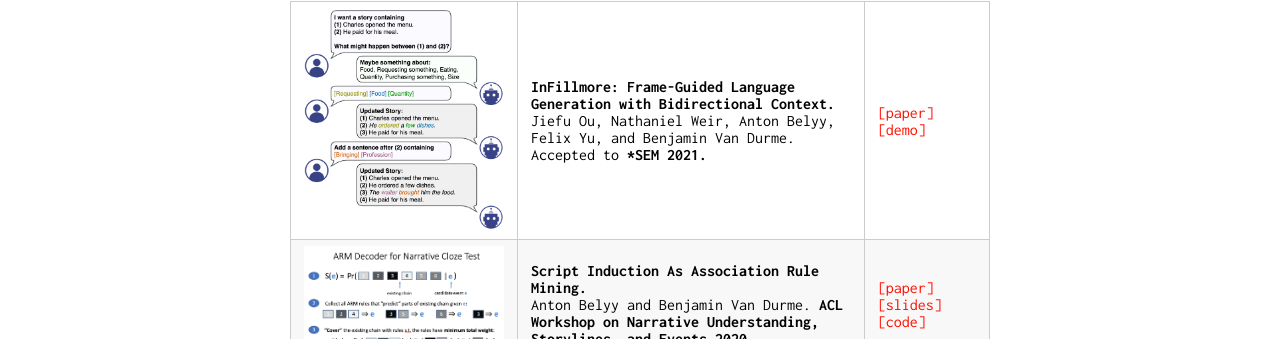
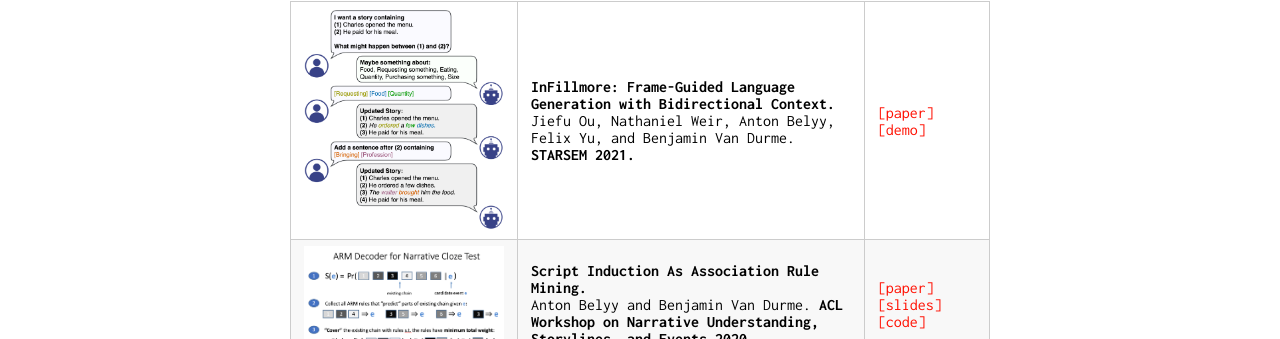
Before and after one commit to AVBelyy/AVBelyy.github.io, a Jekyll site: the page built from index.md, in a window 1280 px wide. Shown: the part 635-974 px from the top of the page. Built offline with Jekyll 4.4.1, drawn with Linux system fonts in a browser that asks for light colours.

Commit message:
Update index.md

```diff
--- a/index.md
+++ b/index.md
@@ -14,7 +14,7 @@ I received B.Sc. in Applied Maths and Computer Science from [ITMO University](ht
 
 ## My papers
 
-<img src="img/publications/infillmore.png" alt="InFillmore screenshot" style="width: 200px"/> | **InFillmore: Frame-Guided Language Generation with Bidirectional Context.** <br>Jiefu Ou, Nathaniel Weir, Anton Belyy, Felix Yu, and Benjamin Van Durme. Accepted to **\*SEM 2021.** | [[paper]](https://arxiv.org/abs/2103.04941) [[demo]](https://nlp.jhu.edu/demos/infillmore)
+<img src="img/publications/infillmore.png" alt="InFillmore screenshot" style="width: 200px"/> | **InFillmore: Frame-Guided Language Generation with Bidirectional Context.** <br>Jiefu Ou, Nathaniel Weir, Anton Belyy, Felix Yu, and Benjamin Van Durme. **STARSEM 2021.** | [[paper]](https://aclanthology.org/2021.starsem-1.12.pdf) [[demo]](https://nlp.jhu.edu/demos/infillmore)
 <img src="img/publications/si-as-arm.png" alt="SI as ARM screenshot" style="width: 200px"/> | **Script Induction As Association Rule Mining.** <br>Anton Belyy and Benjamin Van Durme. **ACL Workshop on Narrative Understanding, Storylines, and Events 2020.** | [[paper]](https://www.aclweb.org/anthology/2020.nuse-1.7/) [[slides]](https://slideslive.com/38929746/script-induction-as-association-rule-mining) [[code]](https://github.com/AVBelyy/arm-nachos)
 <img src="img/publications/normplagdet.png" alt="Normplagdet screenshot" style="width: 200px"/> | **Improved Evaluation Framework for Complex Plagiarism Detection.** <br>Anton Belyy, Marina Dubova, and Dmitry Nekrasov. **ACL 2018.** | [[paper]](http://www.aclweb.org/anthology/P18-2026) [[poster]](http://anthology.aclweb.org/attachments/P18-2026.Poster.pdf) [[code]](https://github.com/AVBelyy/normplagdet)
 <img src="img/publications/rusplagiarism.png" alt="Russian plagiarism detection screenshot" style="width: 200px"/> | **Framework for Russian Plagiarism Detection Using Sentence Embedding Similarity and Negative Sampling.** <br>Anton Belyy and Marina Dubova. **Dialogue 2018.** | [[paper]](http://www.dialog-21.ru/media/4289/belyyav_dubovama.pdf) [[slides]](http://www.dialog-21.ru/media/4351/belyy_dubova.pdf) [[code]](https://github.com/AVBelyy/hack-the-plag-2017)
```
